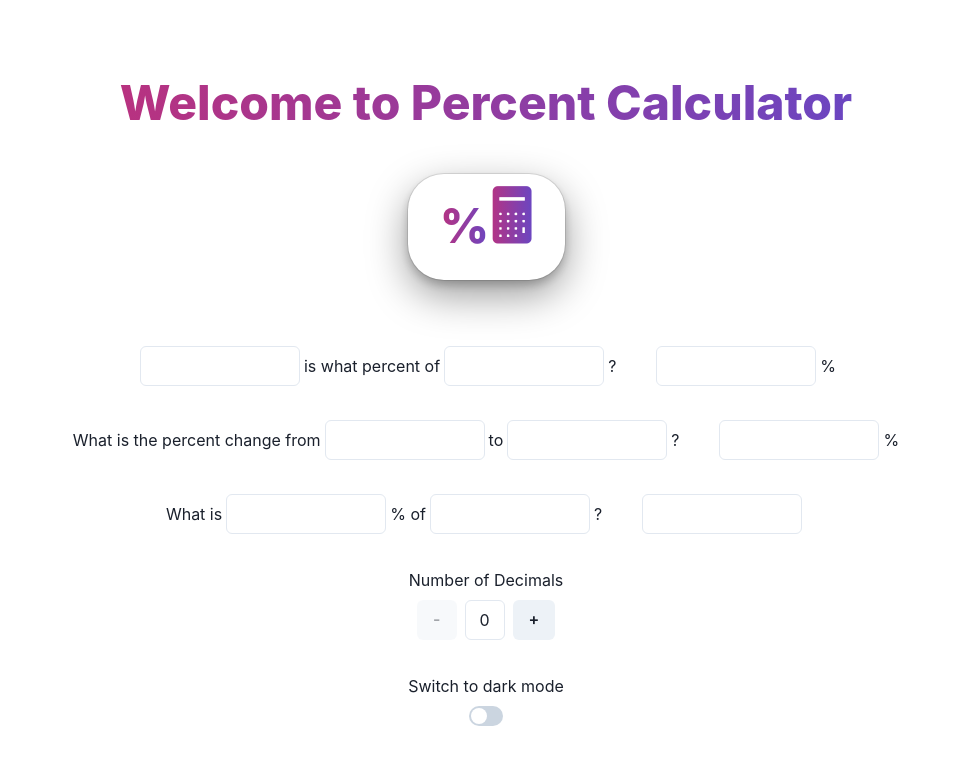
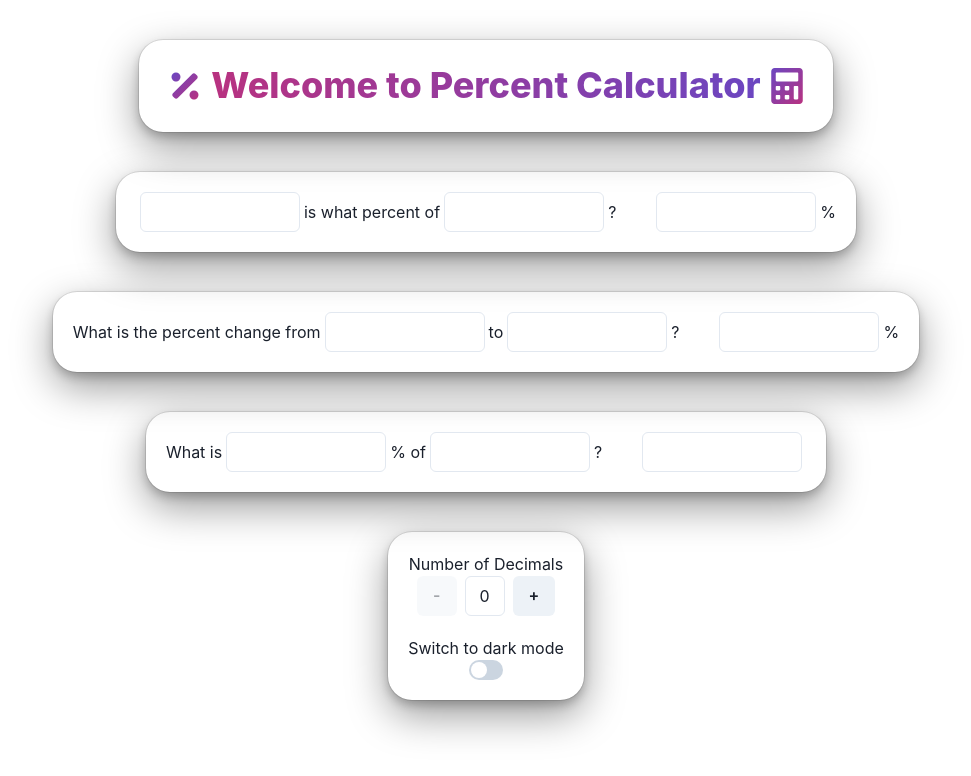
Before and after one commit to trenaryja/percent-calculator, a Next.js app: page / in a window 1280 px wide. Shown: the top 776 px of the page, without its empty margins (154-1125 px from the left). Built offline with nearby package versions, Linux system fonts and the light colour scheme.

Commit message:
Fix icons and add style

```diff
--- a/package.json
+++ b/package.json
@@ -16,7 +16,8 @@
 		"framer-motion": "^5.3.0",
 		"next": "^12.0.3",
 		"react": "^17.0.2",
-		"react-dom": "^17.0.2"
+		"react-dom": "^17.0.2",
+		"react-icons": "^4.3.1"
 	},
 	"devDependencies": {
 		"@types/node": "^16.11.7",
--- a/src/components/CalculationWrapper.tsx
+++ b/src/components/CalculationWrapper.tsx
@@ -1,14 +1,12 @@
-import { Divider, Grid } from '@chakra-ui/react'
+import { Grid } from '@chakra-ui/react'
 import { FC } from 'react'
+import theme, { BubbleFlexProps } from '../theme'
 
 const CalculationWrapper: FC = ({ children }) => {
 	return (
-		<>
-			<Grid gridAutoFlow={['row', 'column']} alignItems="center" textAlign="center">
-				{children}
-			</Grid>
-			<Divider display={['block', 'none']} my={10} />
-		</>
+		<Grid {...BubbleFlexProps} gridAutoFlow={['row', 'column']} alignItems="center" textAlign="center">
+			{children}
+		</Grid>
 	)
 }
 
--- a/src/components/CounterBox.tsx
+++ b/src/components/CounterBox.tsx
@@ -15,7 +15,7 @@ const CounterBox = ({ onChange, ...props }: Props) => {
 	})
 
 	return (
-		<HStack>
+		<HStack justify="center">
 			<Button {...getDecrementButtonProps()}>-</Button>
 			<Input textAlign="center" w={10} p={1} isReadOnly {...getInputProps()} />
 			<Button {...getIncrementButtonProps()}>+</Button>
--- a/src/components/Header.tsx
+++ b/src/components/Header.tsx
@@ -1,47 +1,29 @@
-import React, { FC } from 'react'
-import { Box, Heading, HeadingProps, theme } from '@chakra-ui/react'
-import { motion } from 'framer-motion'
-
-const MotionBox = motion(Box)
-
-const HeaderText: FC<HeadingProps & { grow?: number }> = ({ children, ...props }) => {
-	return (
-		<Heading
-			display="inline"
-			bgGradient={`linear(to-r, ${theme.colors.pink[600]}, ${theme.colors.purple[600]})`}
-			bgClip="text"
-			fontSize={`${3 + (props.grow ?? 0)}rem`}
-			fontWeight="extrabold"
-			{...props}
-		>
-			{children}
-		</Heading>
-	)
-}
+import { CSSProperties } from 'react'
+import { Flex, Heading, theme } from '@chakra-ui/react'
+import { FaPercentage, FaCalculator } from 'react-icons/fa'
+import { useSvgGradient, BubbleFlexProps } from '../theme'
 
 const Header = () => {
+	const [gradient, gradientElement] = useSvgGradient(theme.colors.pink[600], theme.colors.purple[600])
+	const iconStyle: CSSProperties = {
+		fontSize: theme.fontSizes['4xl'],
+		fill: gradient.target,
+		margin: theme.space[2],
+	}
+
 	return (
-		<>
-			<HeaderText mb={2}>Welcome to Percent Calculator</HeaderText>
-			<MotionBox
-				initial={{ scale: 0 }}
-				animate={{ rotate: 360, scale: 1 }}
-				transition={{
-					type: 'spring',
-					stiffness: 250,
-					damping: 25,
-				}}
-				whileHover={{ scale: 1.1 }}
-				borderRadius={theme.fontSizes['4xl']}
-				mb={8}
-				pb={5}
-				px={8}
-				boxShadow={theme.shadows['dark-lg']}
+		<Flex {...BubbleFlexProps} alignItems="center">
+			{gradientElement}
+			<FaPercentage style={iconStyle} />
+			<Heading
+				bgGradient={`linear(to-r, ${gradient.start}, ${gradient.end})`}
+				bgClip="text"
+				fontWeight="extrabold"
 			>
-				<HeaderText>%</HeaderText>
-				<HeaderText grow={1.5}>🖩</HeaderText>
-			</MotionBox>
-		</>
+				Welcome to Percent Calculator
+			</Heading>
+			<FaCalculator style={iconStyle} />
+		</Flex>
 	)
 }
 
--- /dev/null
+++ b/src/components/Settings.tsx
@@ -0,0 +1,25 @@
+import { VStack, Text, useColorMode, Flex } from '@chakra-ui/react'
+import React from 'react'
+import { BubbleFlexProps } from '../theme'
+import CounterBox from './CounterBox'
+import DarkModeSwitch from './DarkModeSwitch'
+
+interface Props {
+	numberOfDecimals: number
+	onNumberOfDecimalsChange: (x: number) => void
+}
+
+const Settings = ({ numberOfDecimals, onNumberOfDecimalsChange }: Props) => {
+	const { colorMode } = useColorMode()
+
+	return (
+		<Flex flexDirection="column" {...BubbleFlexProps}>
+			<Text>Number of Decimals</Text>
+			<CounterBox min={0} max={100} value={numberOfDecimals} onChange={onNumberOfDecimalsChange} />
+			<Text mt={5}>Switch to {colorMode === 'dark' ? 'light' : 'dark'} mode</Text>
+			<DarkModeSwitch />
+		</Flex>
+	)
+}
+
+export default Settings
--- a/src/pages/index.tsx
+++ b/src/pages/index.tsx
@@ -1,37 +1,21 @@
-import { Container, VStack, Text, useColorMode } from '@chakra-ui/react'
+import { useState } from 'react'
+import { Container } from '@chakra-ui/react'
 import WhatIsThisPercentOfThat from '../components/WhatIsThisPercentOfThat'
 import ThisIsWhatPercentOfThat from '../components/ThisIsWhatPercentOfThat'
 import PercentChangeFromThisToThat from '../components/PercentChangeFromThisToThat'
-import DarkModeSwitch from '../components/DarkModeSwitch'
-import CounterBox from '../components/CounterBox'
-import { useState } from 'react'
 import Header from '../components/Header'
+import Settings from '../components/Settings'
 
 const Index = () => {
 	const [numberOfDecimals, setNumberOfDecimals] = useState(0)
-	const { colorMode } = useColorMode()
 
 	return (
-		<Container
-			textAlign="center"
-			py={10}
-			maxW="container.lg"
-			centerContent
-			minH="100vh"
-			justifyContent="space-evenly"
-		>
+		<Container py={5} textAlign="center" maxW="container.lg" centerContent minH="100vh">
 			<Header />
 			<ThisIsWhatPercentOfThat numberOfDecimals={numberOfDecimals} />
 			<PercentChangeFromThisToThat numberOfDecimals={numberOfDecimals} />
 			<WhatIsThisPercentOfThat numberOfDecimals={numberOfDecimals} />
-			<VStack>
-				<Text>Number of Decimals</Text>
-				<CounterBox min={0} max={100} value={numberOfDecimals} onChange={setNumberOfDecimals} />
-			</VStack>
-			<VStack>
-				<Text>Switch to {colorMode === 'dark' ? 'light' : 'dark'} mode</Text>
-				<DarkModeSwitch />
-			</VStack>
+			<Settings numberOfDecimals={numberOfDecimals} onNumberOfDecimalsChange={setNumberOfDecimals} />
 		</Container>
 	)
 }
--- a/src/theme.tsx
+++ b/src/theme.tsx
@@ -1,4 +1,4 @@
-import { extendTheme, ThemeConfig } from '@chakra-ui/react'
+import { extendTheme, ThemeConfig, BoxProps } from '@chakra-ui/react'
 import { createBreakpoints } from '@chakra-ui/theme-tools'
 
 const breakpoints = createBreakpoints({
@@ -12,4 +12,33 @@ const config: ThemeConfig = { initialColorMode: 'system', useSystemColorMode: tr
 
 const theme = extendTheme({ config, breakpoints })
 
+export const BubbleFlexProps: BoxProps = {
+	py: 5,
+	px: 5,
+	m: 5,
+	width: [theme.space[60], 'unset'],
+	borderRadius: theme.fontSizes['2xl'],
+	boxShadow: theme.shadows['dark-lg'],
+}
+
+export const useSvgGradient = (color1: string, color2: string) => {
+	const info = {
+		start: color1,
+		end: color2,
+		id: 'gradient',
+		target: 'url(#gradient)',
+	}
+
+	const svgElement = (
+		<svg width="0" height="0">
+			<linearGradient id={info.id} x1="100%" y1="100%" x2="0%" y2="0%">
+				<stop stopColor={info.start} offset="0%" />
+				<stop stopColor={info.end} offset="100%" />
+			</linearGradient>
+		</svg>
+	)
+
+	return [info, svgElement] as const
+}
+
 export default theme
```
Also changed, not shown: 1 other file (tests, documents, lock files or other folders).
